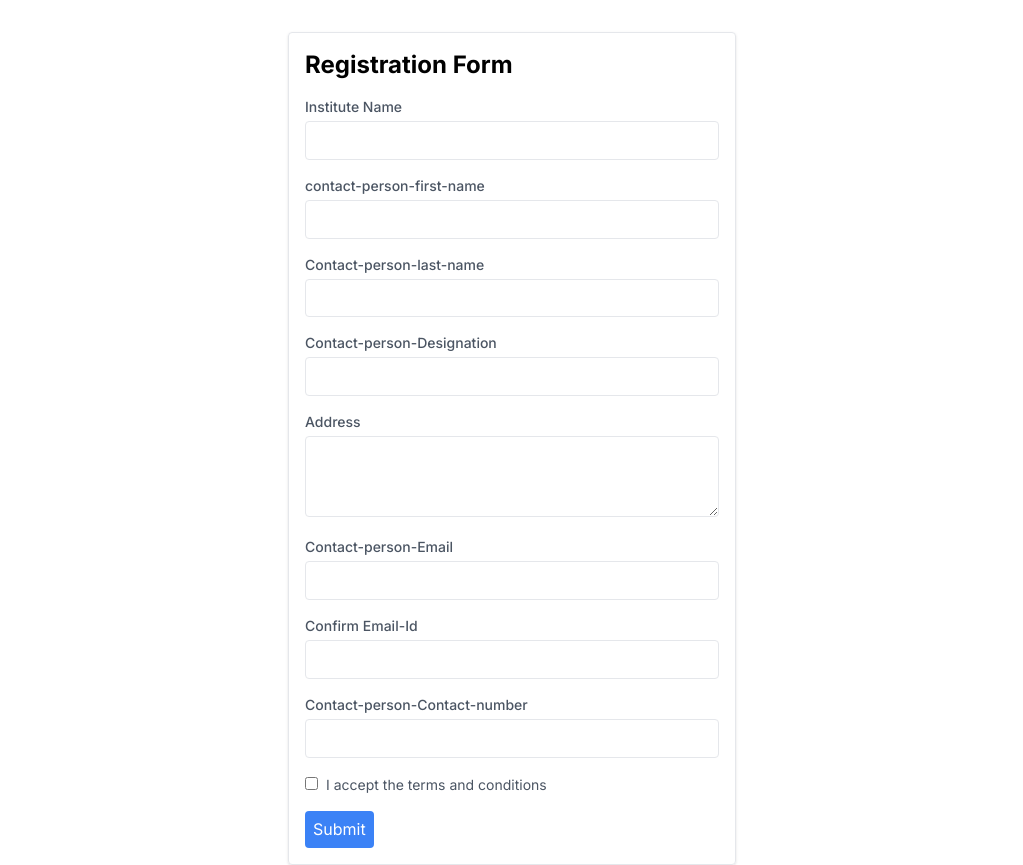
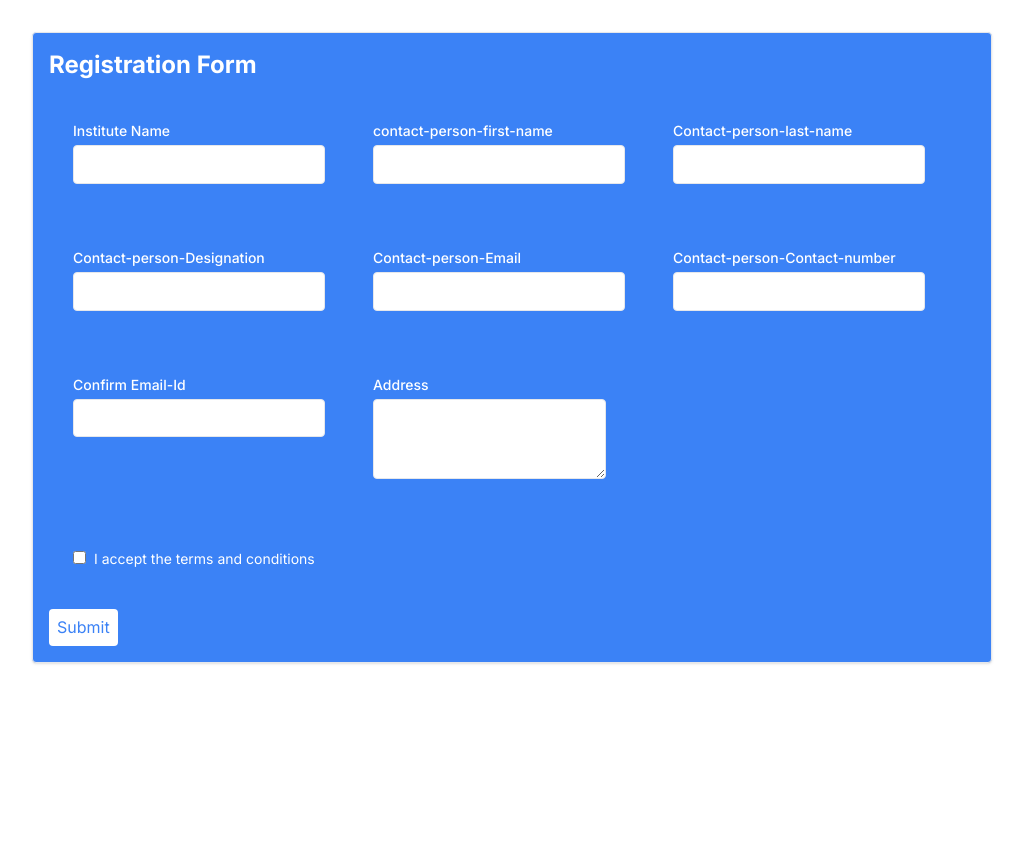
Before and after one commit to Nyashavasoya/AICTE-web-portal-frontend, a React (Create React App) app: page /registerPage in a window 1280 px wide. Shown: the whole page, without its empty margins (128-1151 px from the left). After the commit the page ends 800 px from the top, so only its background shows below. Built offline with nearby package versions, Linux system fonts and the light colour scheme.

Commit message:
soham 2nd round

```diff
--- a/src/App.js
+++ b/src/App.js
@@ -39,6 +39,7 @@ import AboutUs from './components/AboutUs';
 import FAQs from './components/FAQs';
 import Footer from './components/Footer';
 import ElgibilityChecker from './components/EligibilityChecker';
+import axios from 'axios';
 function LandingPage() {
 
   return (
--- a/src/components/EligibilityChecker.js
+++ b/src/components/EligibilityChecker.js
@@ -1,9 +1,9 @@
 import React, { useState } from 'react';
-
+import axios from 'axios';
 const EligibilityChecker = () => {
   // State for image upload
   const [selectedImage, setSelectedImage] = useState(null);
-
+  const [message,setMessage] = useState('')
   const handleImageChange = (e) => {
     setSelectedImage(e.target.files[0]);
   };
@@ -17,10 +17,14 @@ const EligibilityChecker = () => {
   // Handler for image upload
   const handleImageUpload = async(event) => {
     const file = event.target.files[0];
+    console.log(file);
     const formData = new FormData();
-    formData.append('image', selectedImage);
-    // const response = await  axios.post('http://localhost:3000/api/upload', formData)
-    // console.log(response.data.message)
+    formData.append('image', file);
+    console.log(formData)
+    const response = await  axios.post('http://localhost:3500/upload', formData)
+    console.log(response.data.message)
+    setMessage(response.data.message)
+
   };
 
   // Handler for eligibility checkboxes
@@ -43,6 +47,7 @@ const EligibilityChecker = () => {
           {selectedImage && (
             <img src={selectedImage} alt="Uploaded" className="max-w-full h-auto rounded" />
           )}
+          {message && (<h1 className='text-blue-500'>Document Verified</h1>)}
         </div>
 
         {/* Second Column */}
--- a/src/pages/LoginPage.js
+++ b/src/pages/LoginPage.js
@@ -15,12 +15,16 @@ const LoginPage = () => {
   };
 
   return (
-    <div className="flex items-center justify-center h-screen bg-gray-100">
-      <div className="bg-white p-8 rounded shadow-md w-80">
-        <h2 className="text-2xl font-bold mb-4">Login Page</h2>
+    <div className="flex flex-row items-center justify-center h-screen bg-gradient-to-r from-green-400 to-blue-500 ">
+      <div className="flex flex-row bg-white p-8 rounded shadow-md w-7/12">
+      <div className='bg-white flex-grow'>
+      <img src='loginpage_img.jpg' className=' h-full object-cover'/>
+      </div>
+      <div className="bg-blue-500 p-8 rounded shadow-md w-80">
+        <h2 className="text-2xl text-white font-bold mb-4">Login Page</h2>
         <form>
           <div className="mb-4">
-            <label htmlFor="username" className="block text-gray-700 text-sm font-medium mb-2">
+            <label htmlFor="username" className="block text-white text-sm font-medium mb-2">
               Username:
             </label>
             <input
@@ -32,7 +36,7 @@ const LoginPage = () => {
             />
           </div>
           <div className="mb-4">
-            <label htmlFor="password" className="block text-gray-700 text-sm font-medium mb-2">
+            <label htmlFor="password" className="block text-white text-sm font-medium mb-2">
               Password:
             </label>
             <input
@@ -46,11 +50,13 @@ const LoginPage = () => {
           <button
             type="button"
             onClick={handleLogin}
-            className="bg-blue-500 hover:bg-blue-600 text-white font-semibold py-2 px-4 rounded-full transition duration-300"
+            className="bg-white hover:bg-blue-600 text-blue-500 hover:text-white font-semibold py-2 px-4 rounded-full transition duration-300"
           >
             Login
           </button>
+          <h3 className='text-white p-3'>Forgot Password</h3>
         </form>
+      </div>
       </div>
     </div>
   );
--- a/src/pages/Registraton.js
+++ b/src/pages/Registraton.js
@@ -62,121 +62,122 @@ const Registration = () => {
   }
 
   return (
-    <div className="max-w-md mx-auto mt-8 p-4 border rounded shadow">
-      <h2 className="text-2xl font-bold mb-4">Registration Form</h2>
-      <form onSubmit={handleSubmit}>
-
-        <div className="mb-4">
-          <label htmlFor="instituteName" className="block text-sm font-medium text-gray-600">
+    <div>
+      <div className="w-3/4 mx-auto mt-8 bg-blue-500 p-4 border rounded shadow ">
+      <h2 className="text-2xl font-bold text-white mb-4">Registration Form</h2>
+      <form  onSubmit={handleSubmit}>
+         <div className='flex flex-row flex-wrap'>
+         <div className="mb-4 p-6">
+          <label htmlFor="instituteName" className="block text-sm font-medium text-white">
             Institute Name
           </label>
           <input
             type="text"
             id="instituteName"
-            className="mt-1 p-2 border rounded w-full"
+            className="mt-1 p-2 border rounded "
             value={instituteName}
             onChange={e => setInstituteName(e.target.value)}
           />
         </div>
 
-        <div className="mb-4">
-          <label htmlFor="contact-person-fn" className="block text-sm font-medium text-gray-600">
+        <div className="mb-4 p-6">
+          <label htmlFor="contact-person-fn" className="block text-sm font-medium text-white">
             contact-person-first-name
           </label>
           <input
             type="text"
             id="cp-fname"
-            className="mt-1 p-2 border rounded w-full"
+            className="mt-1 p-2 border rounded"
             value={contactPersonData.cpFirstName}
             name='cpFirstName'
             onChange={handleChange}
           />
         </div>
 
-        <div className="mb-4">
-          <label htmlFor="cp-ln" className="block text-sm font-medium text-gray-600">
+        <div className="mb-4 p-6">
+          <label htmlFor="cp-ln" className="block text-sm font-medium text-white">
             Contact-person-last-name
           </label>
           <input
             type="text"
             id="cp-lname"
-            className="mt-1 p-2 border rounded w-full"
+            className="mt-1 p-2 border rounded "
             value={contactPersonData.cpLastName}
             name='cpLastName'
             onChange={handleChange}
           />
         </div>
 
-        <div className="mb-4">
-          <label htmlFor="cp-design" className="block text-sm font-medium text-gray-600">
+        <div className="mb-4 p-6">
+          <label htmlFor="cp-design" className="block text-sm font-medium text-white">
             Contact-person-Designation
           </label>
           <input
             type="text"
             id="cp-designation"
-            className="mt-1 p-2 border rounded w-full"
+            className="mt-1 p-2 border rounded "
             value={contactPersonData.cpDesignation}
             name='cpDesignation'
             onChange={handleChange}
           />
         </div>
 
-        <div className="mb-4">
-          <label htmlFor="address" className="block text-sm font-medium text-gray-600">
+        <div className="mb-4 p-6">
+          <label htmlFor="cpEmail" className="block text-sm font-medium text-white">
+            Contact-person-Email
+          </label>
+          <input
+            type="text"
+            id="cp-email"
+            className="mt-1 p-2 border rounded "
+            value={contactPersonData.cpEmail}
+            name='cpEmail'
+            onChange={handleChange}
+          />
+        </div>
+
+        <div className="mb-4 p-6">
+          <label htmlFor="cp-num" className="block text-sm font-medium text-white">
+            Contact-person-Contact-number
+          </label>
+          <input
+            type="text"
+            id="cp-number"
+            className="mt-1 p-2 border rounded "
+            value={contactPersonData.cpNumber}
+            name='cpNumber'
+            onChange={handleChange}
+          />
+        </div>
+
+        <div className="mb-4 p-6">
+          <label htmlFor="confirm-emailId" className="block text-sm font-medium text-white">
+            Confirm Email-Id
+          </label>
+          <input
+            type="text"
+            id="confirm-email"
+            className="mt-1 p-2 border rounded "
+            value={confirmEmail}
+            onChange={(e) => emailIdHandler(e.target.value)}
+          />
+        </div>
+        <div className="mb-4 p-6">
+          <label htmlFor="address" className="block text-sm font-medium text-white">
             Address
           </label>
           <textarea
             id="address"
             rows="3"
-            className="mt-1 p-2 border rounded w-full"
+            className="mt-1 p-2 border rounded "
             value={contactPersonData.address}
             name='address'
             onChange={handleChange}
           ></textarea>
         </div>
 
-        <div className="mb-4">
-          <label htmlFor="cpEmail" className="block text-sm font-medium text-gray-600">
-            Contact-person-Email
-          </label>
-          <input
-            type="text"
-            id="cp-email"
-            className="mt-1 p-2 border rounded w-full"
-            value={contactPersonData.cpEmail}
-            name='cpEmail'
-            onChange={handleChange}
-          />
-        </div>
-
-        <div className="mb-4">
-          <label htmlFor="confirm-emailId" className="block text-sm font-medium text-gray-600">
-            Confirm Email-Id
-          </label>
-          <input
-            type="text"
-            id="confirm-email"
-            className="mt-1 p-2 border rounded w-full"
-            value={confirmEmail}
-            onChange={(e) => emailIdHandler(e.target.value)}
-          />
-        </div>
-
-        <div className="mb-4">
-          <label htmlFor="cp-num" className="block text-sm font-medium text-gray-600">
-            Contact-person-Contact-number
-          </label>
-          <input
-            type="text"
-            id="cp-number"
-            className="mt-1 p-2 border rounded w-full"
-            value={contactPersonData.cpNumber}
-            name='cpNumber'
-            onChange={handleChange}
-          />
-        </div>
-
-        <div className="mb-4">
+         </div>
+        <div className="mb-4 p-6">
           <input
             type="checkbox"
             id="acceptTerms"
@@ -184,20 +185,21 @@ const Registration = () => {
             checked={acceptTerms}
             onChange={() => setAcceptTerms(!acceptTerms)}
           />
-          <label htmlFor="acceptTerms" className="text-sm text-gray-600">
+          <label htmlFor="acceptTerms" className="text-sm text-white">
             I accept the terms and conditions
           </label>
         </div>
 
         <button
           type="submit"
-          className="bg-blue-500 text-white p-2 rounded hover:bg-blue-600 focus:outline-none focus:shadow-outline-blue active:bg-blue-800"
+          className="bg-white  text-blue-500 p-2 rounded hover:bg-blue-600 focus:outline-none focus:shadow-outline-blue active:bg-blue-800"
           onClick={handleSubmit}
         >
           Submit
         </button>
       </form>
     </div>
+    </div>
   );
 };
 
```
Also changed, not shown: public/loginpage2.jpg (added), public/loginpage_img.jpg (added).
